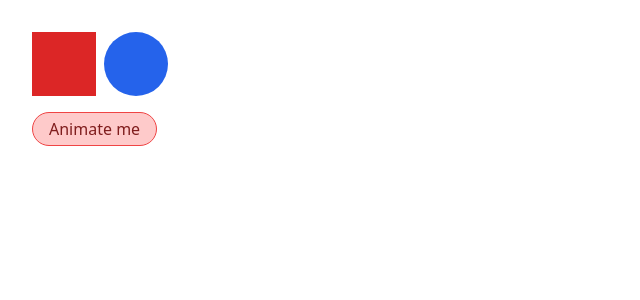
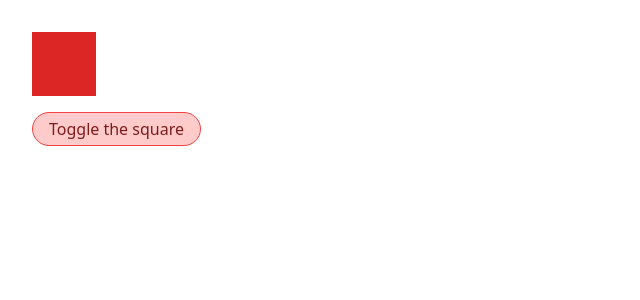
Before and after one commit to JavierM42/wyelabs-gsap, a Vue app: page / in a window 1280 px wide. Shown: the top 300 px of the page, without its empty margins (0-640 px from the left). Built offline with nearby package versions, Linux system fonts and the light colour scheme.

Commit message:
bonus track: hiding and showing with vue, setup

```diff
--- a/src/App.vue
+++ b/src/App.vue
@@ -1,15 +1,14 @@
 <template>
   <div id="app" class="p-8">
-    <div class="flex space-x-2">
-      <div class="square w-16 h-16 bg-red-600" />
-      <div class="circle w-16 h-16 bg-blue-600 rounded-full" />
+    <div class="h-16">
+      <div v-if="showSquare" class="square w-16 h-16 bg-red-600" />
     </div>
     <div class="my-4 space-x-4">
       <button
-        @click="animate"
+        @click="showSquare = !showSquare"
         class="px-4 py-1 border border-red-500 bg-red-200 rounded-full hover:shadow-lg font-medium text-red-900"
       >
-        Animate me
+        Toggle the square
       </button>
     </div>
   </div>
@@ -22,22 +21,8 @@ export default {
   name: 'App',
   data() {
     return {
-      tl: gsap.timeline()
+      showSquare: true
     };
-  },
-  mounted() {
-    this.tl.to('.square', { duration: .2, x: 300 });
-    this.tl.addLabel('squareOnTopRight');
-    this.tl.to('.square', { duration: .2, y: 300 });
-    this.tl.to('.square', { duration: .2, x: 0 });
-    this.tl.to('.square', { duration: .2, y: 0 });
-
-    this.tl.to('.circle', { duration: .2, x: 300 }, 'squareOnTopRight');
-    this.tl.to('.circle', { duration: .2, y: 300 }, '>');
-    this.tl.to('.circle', { duration: .2, x: 0 }, '>');
-    this.tl.to('.circle', { duration: .2, y: 0 }, '>');
-
-    this.tl.pause();
   },
   methods: {
     animate() {
```
